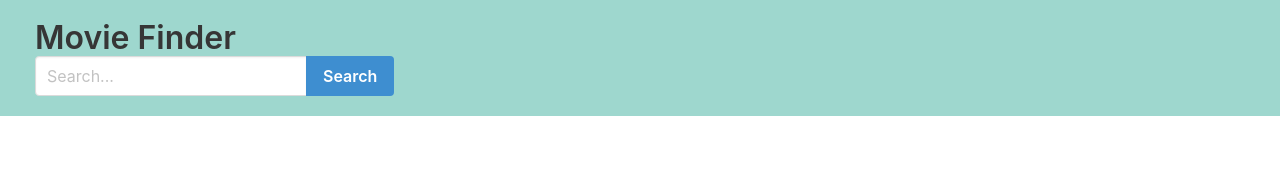
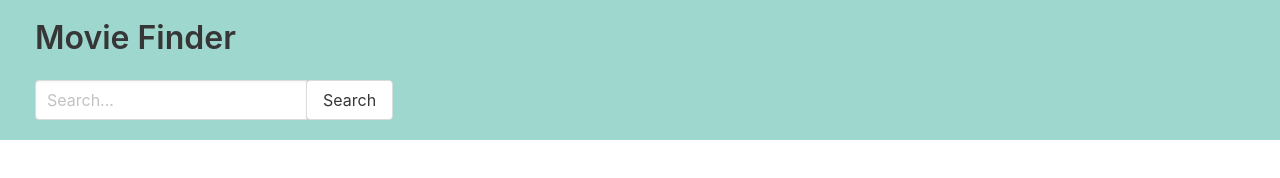
Before and after one commit to kristacannady/MovieSearchTool, a plain HTML site: page index.html in a window 1280 px wide. Drawn offline with nearby package versions, Linux system fonts and the light colour scheme.

Commit message:
api link

```diff
--- a/Assets/script.js
+++ b/Assets/script.js
@@ -0,0 +1 @@
+// API URL = 'https://api.themoviedb.org/3/movie/550?api_key=96b0ba6aa451faff19f357f4cbce740b';
--- a/index.html
+++ b/index.html
@@ -5,7 +5,7 @@
     <title>Movie Finder</title>
     <meta charset="UTF-8" />
     <meta name="viewport" content="width=device-width, initial-scale=1" />
-  <link rel="stylesheet" type="text/css" href="./Assets/style.css"/>
+    <link rel="stylesheet" type="text/css" href="./Assets/style.css" />
     <!-- Linking Bulma as CSS framework -->
     <link rel="stylesheet" href="https://cdn.jsdelivr.net/npm/bulma@0.9.4/css/bulma.min.css">
 </head>
@@ -13,18 +13,15 @@
 <!-- Header edits -->
 <body>
     <header>
-    <h1 class="title">Movie Finder    <div class="field has-addons">
+        <h1 class="title">Movie Finder</h1>
+        <!-- Create Search Bar Text Field using Bulma-->
+        <div class="field has-addons">
             <div class="control">
                 <input class="input" type="text" placeholder="Search...">
             </div>
-        <div class="control">
-          <a class="button is-info"> Search</a>
-        </div>
-      </div></h1>
-    <!-- Create Search Bar Text Field using Bulma-->
+            <button type="submit" id='clickme' class="button">Search</button>
 
     </header>
-
 
     <main>
     </main>
@@ -33,4 +30,5 @@
     <!-- Link Java Script -->
     <script src="./Assets/script.js"></script>
 </body>
+
 </html>
```
Lines whose indentation alone changed are shown as unchanged.
